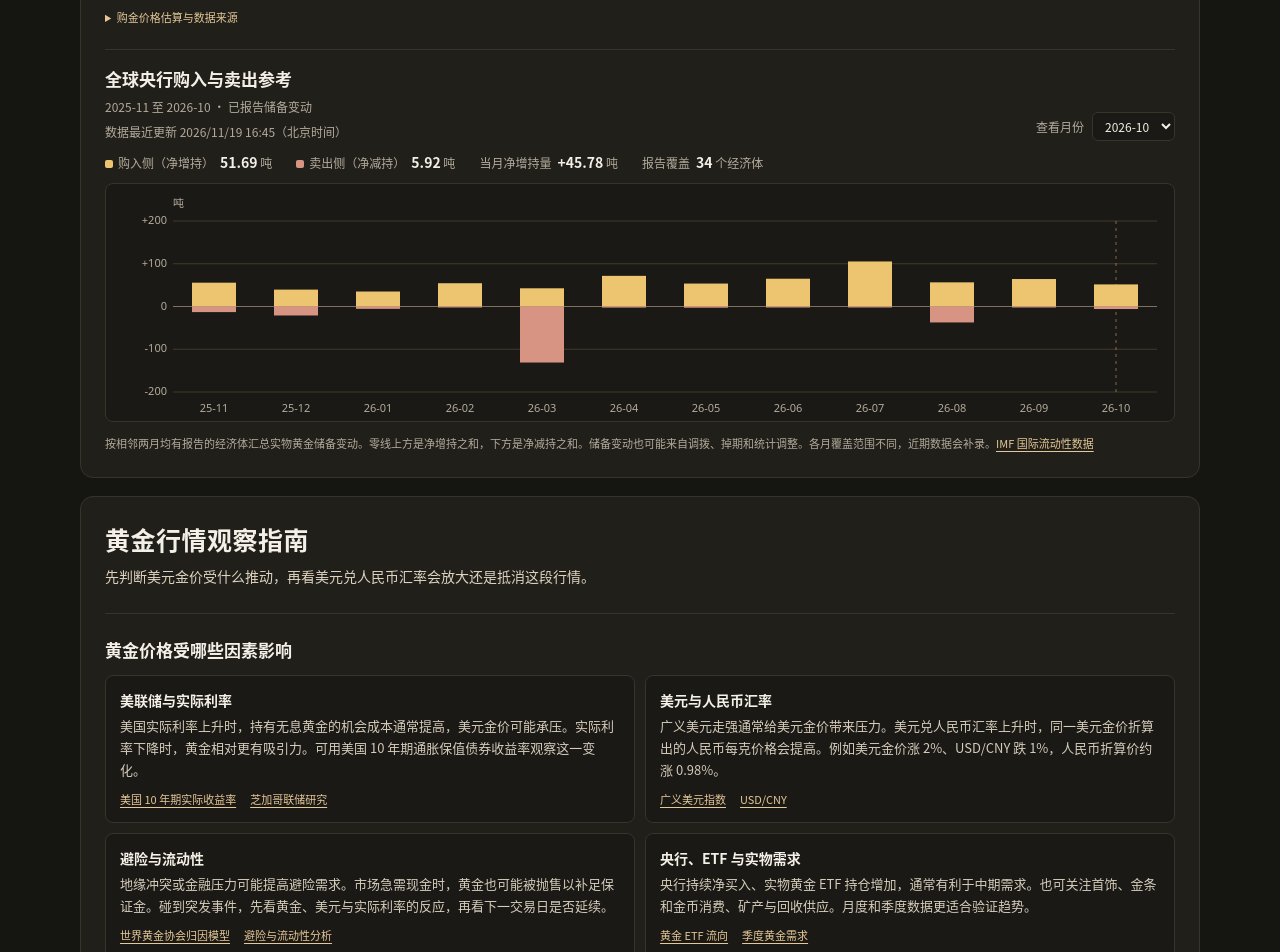
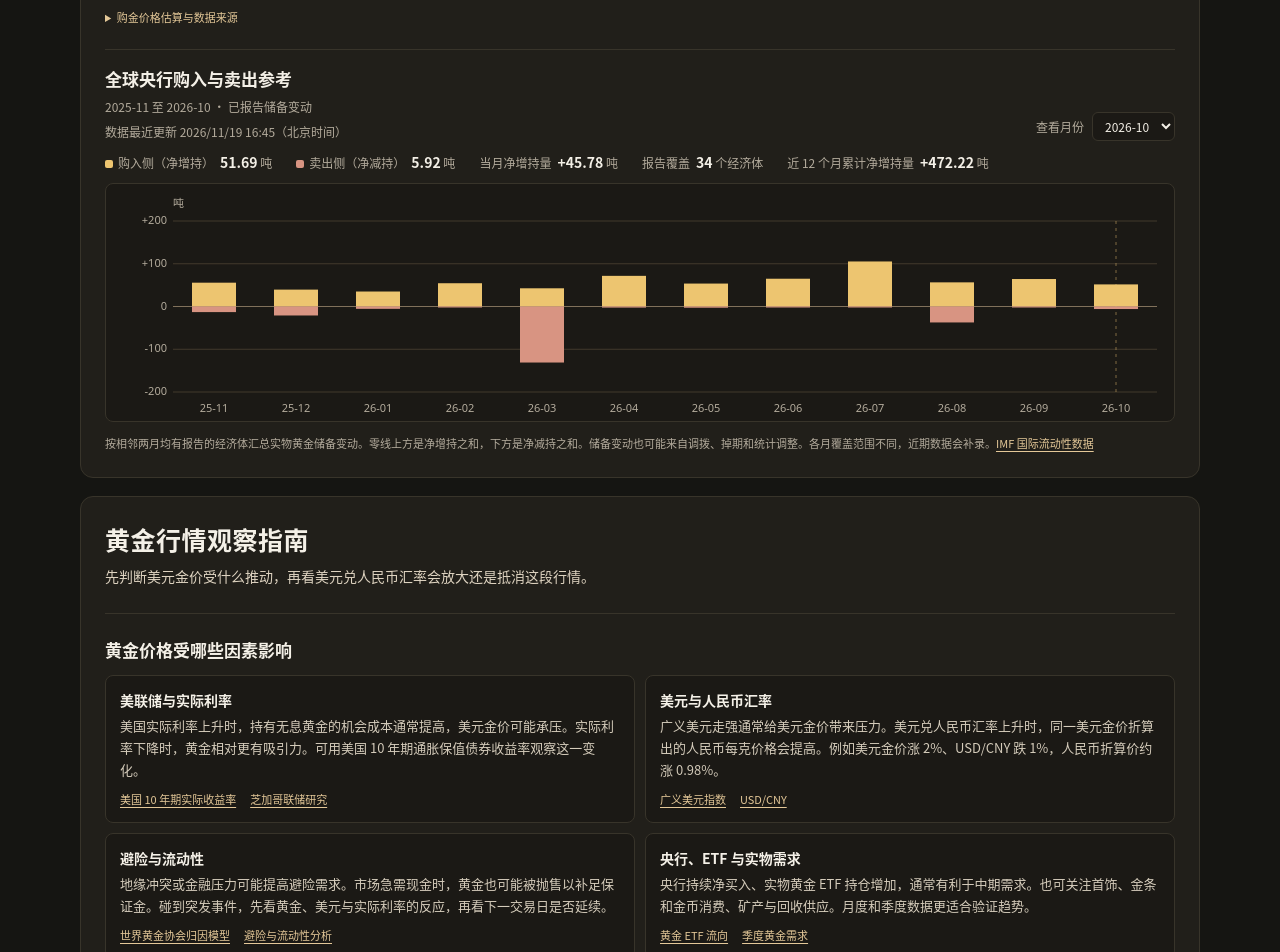
Before and after one commit to BraveryYY/gold-cny, a plain HTML site: page index.html in a window 1280 px wide. Shown: the part 2346-3298 px from the top of the page. Drawn offline with Linux system fonts and the light colour scheme; no server answers.

Commit message:
Show cumulative twelve-month net gold inflows

```diff
--- a/global-gold-flows.js
+++ b/global-gold-flows.js
@@ -10,6 +10,7 @@
   const netFormat = new Intl.NumberFormat("zh-CN", {
     minimumFractionDigits: 2, maximumFractionDigits: 2, signDisplay: "exceptZero",
   });
+  const formatNet = (net) => net === null ? "—" : netFormat.format(net);
 
   async function loadGlobalGoldFlows() {
     try {
@@ -22,6 +23,9 @@
       const months = rows.map(({ month }) => month);
       const values = rows.map(({ purchases }) => purchases);
       const outflows = rows.map(({ sales }) => sales === null ? null : -sales);
+      const monthlyNets = rows.map(({ purchases, sales }) => purchases === null || sales === null ? null : purchases - sales);
+      const totalNet = monthlyNets.length === 12 && monthlyNets.every(Number.isFinite)
+        ? monthlyNets.reduce((total, net) => total + net, 0) : null;
       let chart;
 
       function draw() {
@@ -29,10 +33,11 @@
       }
 
       function showMonth() {
-        const { purchases, sales, reporters } = rows[Number(selectedMonth.value)];
+        const index = Number(selectedMonth.value);
+        const { purchases, sales, reporters } = rows[index];
         byId("global-gold-purchases").textContent = purchases === null ? "—" : currencyFormat.format(purchases);
         byId("global-gold-sales").textContent = sales === null ? "—" : currencyFormat.format(sales);
-        byId("global-gold-net").textContent = purchases === null || sales === null ? "—" : netFormat.format(purchases - sales);
+        byId("global-gold-net").textContent = formatNet(monthlyNets[index]);
         byId("global-gold-reporters").textContent = reporters.length;
         draw();
       }
@@ -47,6 +52,7 @@
         showMonth();
       });
       byId("global-gold-period").textContent = `${months[0]} 至 ${months.at(-1)} · 已报告储备变动`;
+      byId("global-gold-total-net").textContent = formatNet(totalNet);
       const updateTime = Date.parse(updatedAt);
       if (Number.isFinite(updateTime)) {
         const time = byId("global-gold-updated-at");
--- a/index.html
+++ b/index.html
@@ -13,7 +13,7 @@
   <script src="./reserves-charts.js?v=20261119-global" defer></script>
   <script src="./reserves-comparison.js?v=20261119-oct" defer></script>
   <script src="./reserves.js?v=20261119-monthly" defer></script>
-  <script src="./global-gold-flows.js?v=20261119-net" defer></script>
+  <script src="./global-gold-flows.js?v=20261119-cumulative" defer></script>
   <script src="./guide.js" defer></script>
 </head>
 <body>
@@ -296,6 +296,7 @@
             <div><dt class="global-gold-legend global-gold-sales">卖出侧（净减持）</dt><dd><strong id="global-gold-sales"></strong> 吨</dd></div>
             <div><dt title="增持合计减去减持合计，最后四舍五入">当月净增持量</dt><dd><strong id="global-gold-net"></strong> 吨</dd></div>
             <div><dt>报告覆盖</dt><dd><strong id="global-gold-reporters"></strong> 个经济体</dd></div>
+            <div><dt title="图中 12 个月的净增持原始值相加，缺报月份不作填补">近 12 个月累计净增持量</dt><dd><strong id="global-gold-total-net"></strong> 吨</dd></div>
           </dl>
           <figure class="reserves-chart-frame reserves-chart-figure">
             <canvas class="reserves-chart" id="global-gold-chart" role="img" aria-labelledby="global-gold-heading" aria-describedby="global-gold-note"></canvas>
```
Also changed, not shown: 1 other file.
